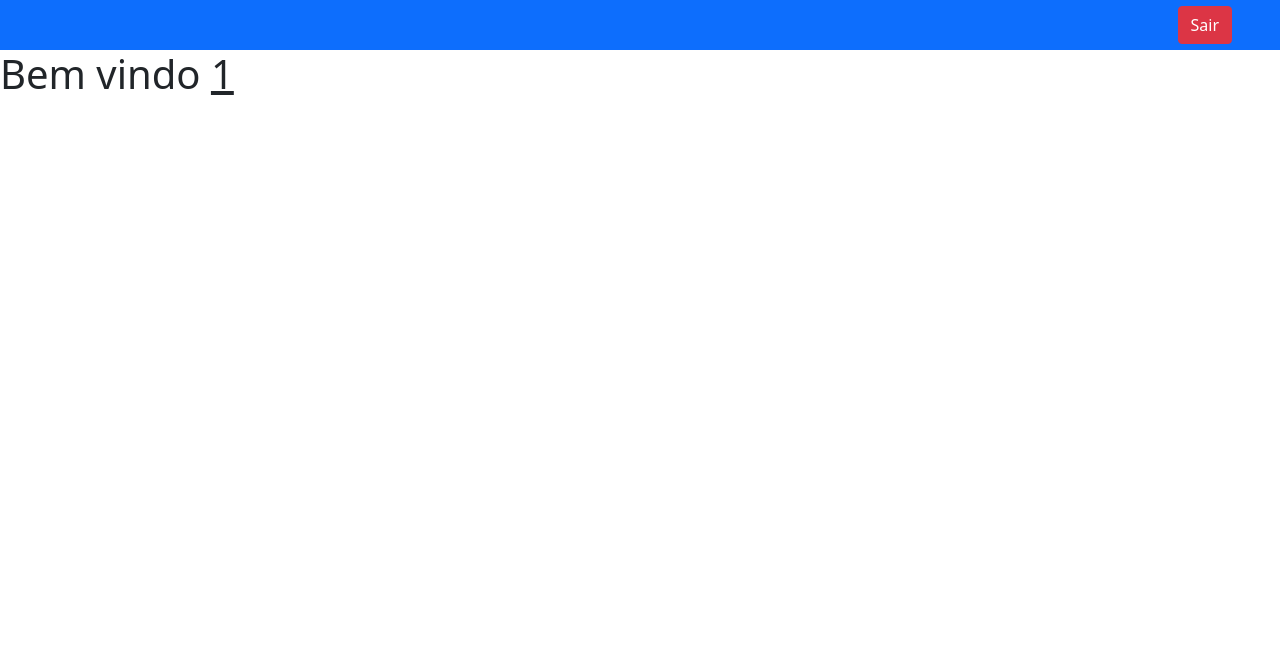
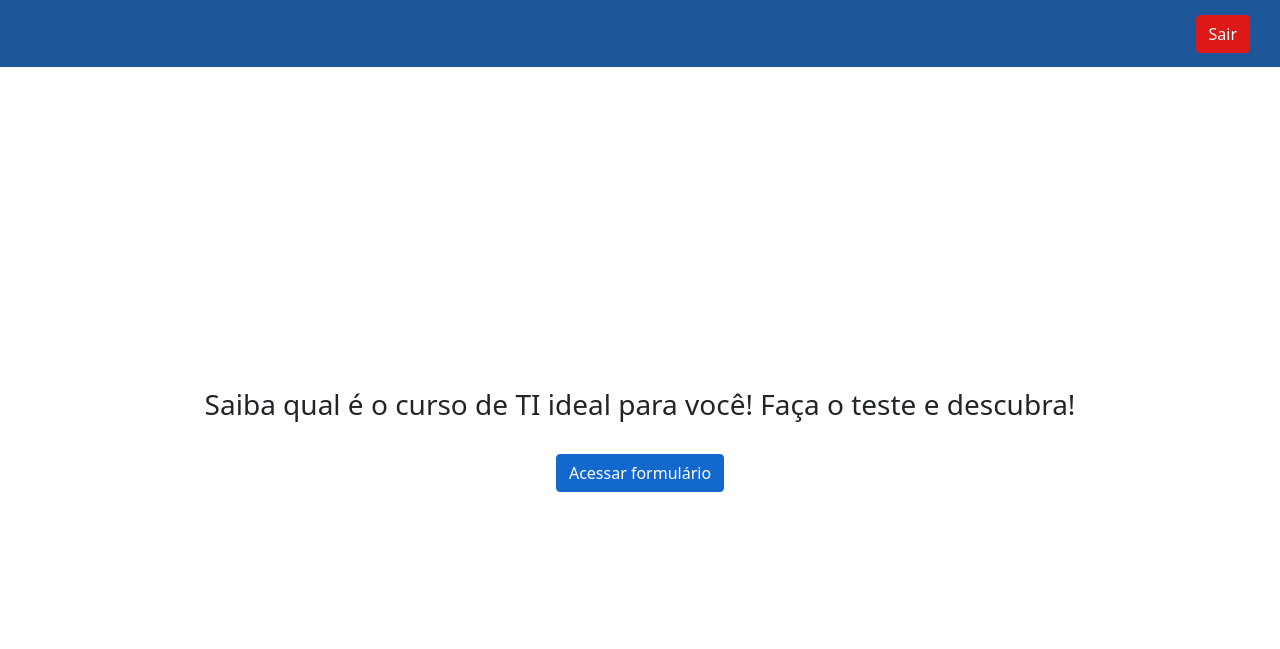
Before and after one commit to Fabrica-de-Projetos-IV/Projeto, a PHP site: page /pagPrincipal.php in a window 1280 px wide. Shown: the top 649 px of the page. Run offline with PHP 8.4, Linux system fonts and the light colour scheme; the visitor is signed in with stand-in values (Sample User, id 1).

Commit message:
estilizando pag principal [@LucasVieira1]

```diff
--- a/css.css
+++ b/css.css
@@ -187,7 +187,7 @@ body.active {
 
 nav {
     width: 100%;
-    height: 50px;
+    height: 57px;
     margin: 0 auto;
 }
 
--- a/pagPrincipal.php
+++ b/pagPrincipal.php
@@ -2,8 +2,7 @@
 session_start();
 //include_once('config.php');
 //print_r($_SESSION);
-    if((!isset($_SESSION['usuario']) == true) and (!isset($_SESSION['senha']) == true))
-    {
+if ((!isset($_SESSION['usuario']) == true) and (!isset($_SESSION['senha']) == true)) {
     unset($_SESSION['usuario']);
     unset($_SESSION['senha']);
     header('Location: login.php');
@@ -36,25 +35,92 @@
             height: 50px;
             margin: 0 auto;
         }
+
+        .center {
+            position: absolute;
+            display: flex;
+            justify-content: center;
+            align-items: center;
+            top: 230px;
+            width: 100%;
+            height: 420px;
+        }
+
+        .color {
+            background: #1E569A;
+        }
+
+        .btn-primary.f {
+            background-color: #DE1717 !important;
+            border-color: #DE1717 !important;
+            color: #fff;
+            max-width: 100%;
+        }
+
+        .btn-primary:hover.f {
+            background-color: #AE1010 !important;
+            border-color: #AE1010 !important;
+            color: #fff;
+            max-width: 100%;
+        }
+
+        .p {
+            padding-inline-end: 30px;
+            padding-bottom: 0px;
+        }
+
+        .btn-primary.e {
+            background-color: #1368CE !important;
+            border-color: #1368CE !important;
+            color: #fff;
+            max-width: 100%;
+        }
+
+        .btn-primary:hover.e {
+            background-color: #1E569A !important;
+            border-color: #1E569A !important;
+            color: #fff;
+            max-width: 100%;
+        }
+
+        nav {
+            width: 100%;
+            height: 67px;
+            margin: 0 auto;
+        }
     </style>
 </head>
 
 <body>
-    <nav class="navbar navbar-expand-lg navbar-dark bg-primary nav">
-        <div class="container-fluid">
-            <button class="navbar-toggler" type="button">
-                <span class="navbar-toggler-icon"></span>
-            </button>
+    <nav class="navbar navbar-light color">
+        <a class="navbar-brand"></a>
+        <div class="p">
+            <a href="sair.php"><button class="btn btn-primary f btn btn-outline">Sair</button></a>
+        </div>
+
+    </nav>
+
+    <div class="center">
+        <div class="container">
+            <div>
+                <center>
+                    <h3>Saiba&nbsp;qual é o curso de TI ideal para você! Faça o teste e descubra!</h3>
+                </center>
+            </div>
+            <br>
+            <div class="">
+                <center> <button class="btn btn-primary e" type="submit" name="submit" id="submit">Acessar formulário</button></center>
+
 
             </div>
-        <div class="d-flex">
-            <a href="sair.php" class="btn btn-danger me-5">Sair</a>
         </div>
-    </nav>
 
+
+        <!--
     <?php
     echo "<h1>Bem vindo <u>$logado</u></h1>";
-    ?>
+    ?>-->
+
 </body>
 
 </html>
```
Lines whose indentation alone changed are shown as unchanged.
